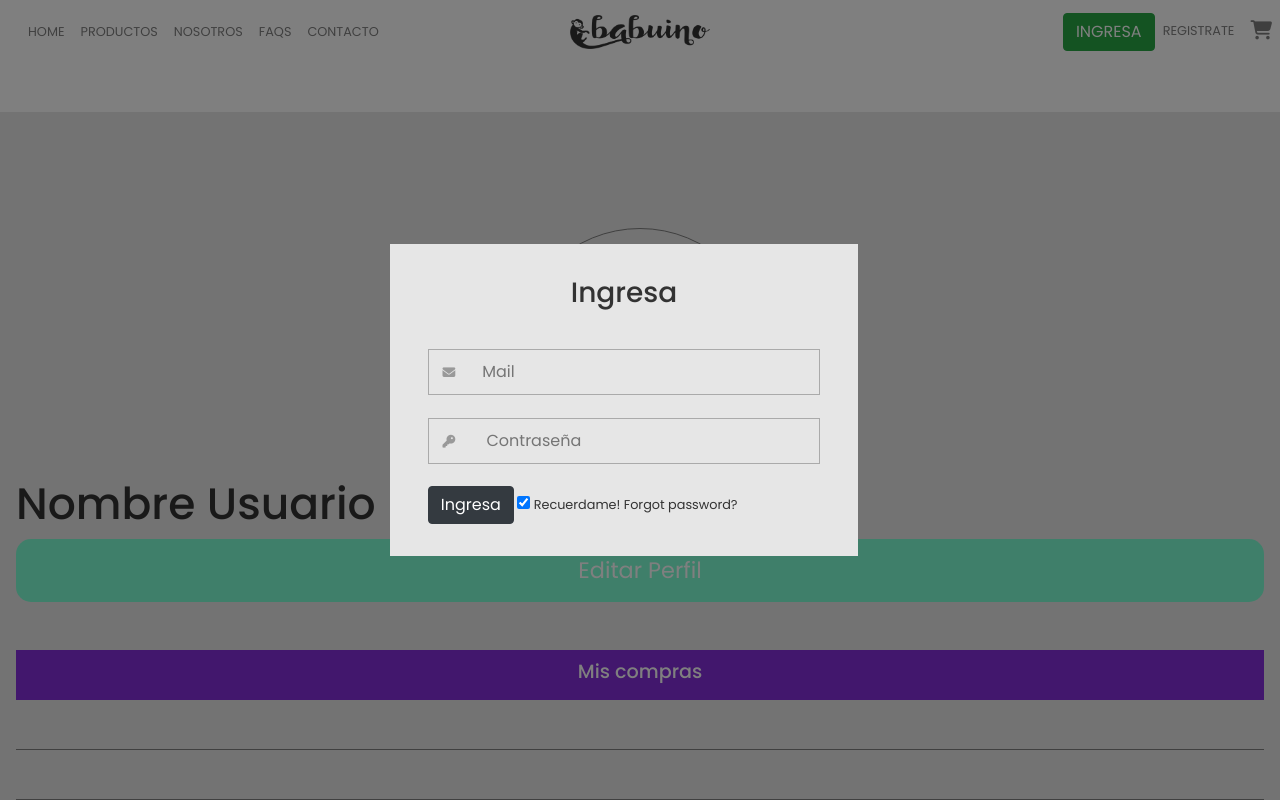
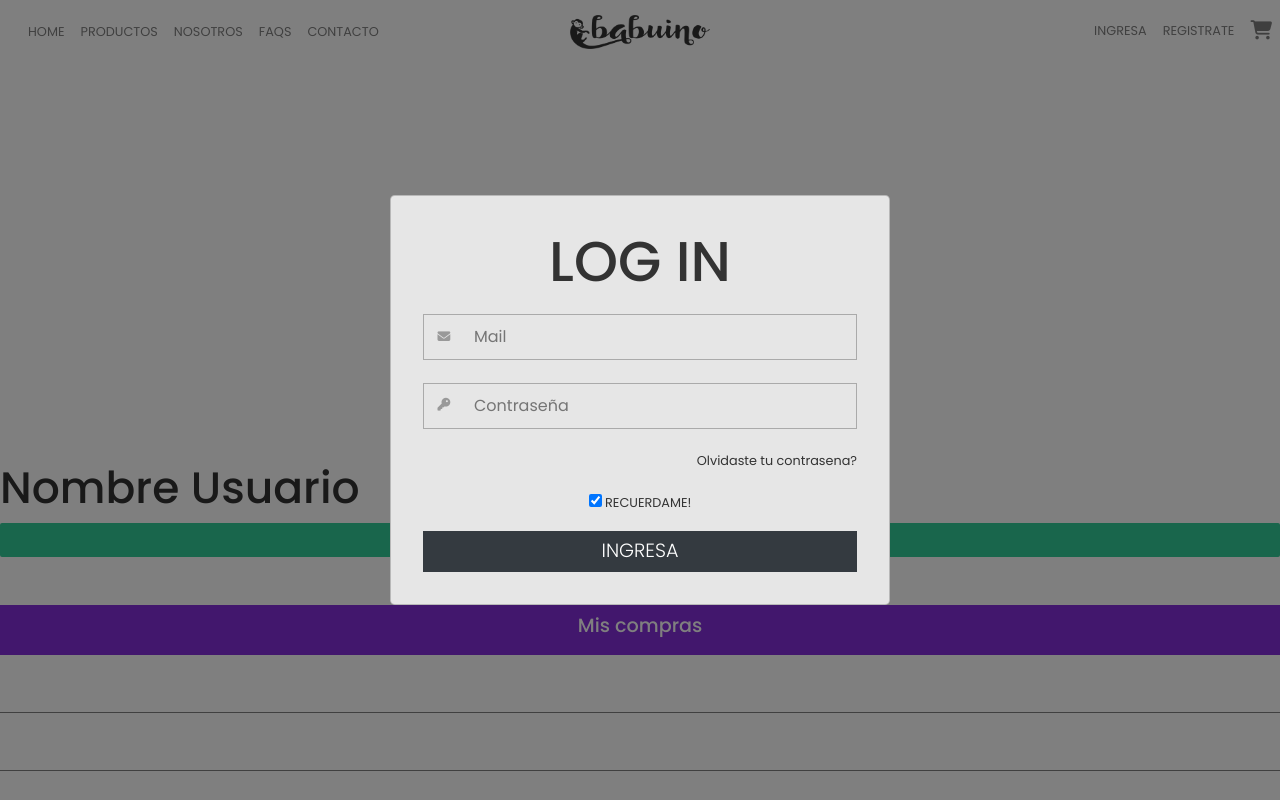
Before and after one commit to juan-camacho/grupo2_eCommerce, a PHP site: page /ProyectoIntegrador/perfil.php in a window 1280 px wide, after a click on "INGRESA". Run offline with PHP 8.4, Linux system fonts and the light colour scheme; some libraries are stand-ins or nearby versions.

Commit message:
Agus 10.34

```diff
--- a/CSS/styles.css
+++ b/CSS/styles.css
@@ -52,6 +52,20 @@ p {
 
 bold {
     font-weight: 700 !important;
+
+    }
+
+.btn {
+    border-radius: 0;
+    font-weight: 300;
+    text-transform: uppercase;
+    font-size: 1.2rem;
+    border: none;
+
+}
+
+.btn:hover {
+    background-color: #33CC99;
 
     }
 /* ---- TIPOS DE FLEX GENERALES  ----- */
@@ -908,63 +922,86 @@ perfil de usuario AS - 09.07.2019
         background-size:cover;
         height: 100vh;
         } */
+
 .threed:hover{
     box-shadow:
-    1px 1px #53a7ea,
-    2px 2px #53a7ea,
-    3px 3px #53a7ea;
+    1px 1px #aaa,
+    2px 2px #aaa,
+    3px 3px #aaa;
     -webkit-transform: translateX(-3px);
     transform: translateX(-3px);
 }
 
-.formulario_ap {
+
+.modal-content {
     background: #E6E6E6;
-    padding:1rem;
-    margin-right: 2rem;
-}
-
-.contenedor_ap {
-    width: 90%;
-    padding-top: 1rem;
-    padding-bottom: 1rem;
-    margin: 0 auto;
+    padding:2rem;
+    text-align: center;
 }
 
 
-.formulario_ap h4 {
-    text-align: center;
-    padding-top: 1rem;
-    padding-bottom: 1rem;
+.contenedor_ap {
+    width: 100%;
+    flex-direction: column;
+    justify-content: center;
+    display: flex;
 }
 
+.modal-content h2  {
+    text-transform: uppercase;
+    weight: 200;
+}
 
 input[type="text"], input[type="password"] {
     background-color: #E6E6E6;
     font-size: 1rem;
-    width: 80%;
     padding:10px;
     border: none;
+    width: 100%;
+    transform: none;
 }
 
 .input_contenedor_ap {
-    margin-bottom:1.4rem;
+    margin-bottom:0.7rem;
+    margin-top:0.7rem;
     border: solid 0.1rem #aaa;
+    display: flex;
+    justify-content: flex-start;
+    flex-direction: row;
+    align-items: center;
 }
+
+.divformu {
+    margin-top:0.7rem;
+    margin-bottom:0.7rem;
+    width: 100%;
+}
+
+
+#olvidastecontra {
+    text-align: right;
+}
+
+#recuerdame {
+    text-transform: uppercase;
+}
+
+
+.divformu button {
+  width: 100%;
+}
+
+.divformu span {
+
+}
+
+
 .icon {
     min-width: 40px;
     color: #999;
     text-align: center;
 }
-.btn_form {
-    border: none;
-    width: 100%;
-    color:#fff;
-    font-size: 1.4rem;
-    background-color: aquamarine;
-    padding: 15px 20px;
-    border-radius: 15px;
-    cursor: pointer;
-}
+
 form p {
     text-align: center;
 }
@@ -972,6 +1009,7 @@ a.link {
     font-weight: 600;
     text-decoration: none;
 }
+
 @media (min-width: 768px) {
     .formulario_ap {
         width: 100%;
--- a/php/mod/header.php
+++ b/php/mod/header.php
@@ -7,7 +7,7 @@
         <div class="collapse navbar-collapse" id="navbarNav">
             <ul class="navbar-nav">
                 <li class="nav-item">
-                    <a class="nav-link" href="home.php" >HOME</a>
+                    <a class="nav-link" href="index.php" >HOME</a>
                 </li>
                 <li class="nav-item">
                     <a class="nav-link" href="productos.php">PRODUCTOS</a>
@@ -24,7 +24,7 @@
             </ul>
             <ul class="navbar-nav ml-auto">
             <li class="nav-item">
-                <button type="button" class= "btn btn-success" data-toggle="modal" data-target="#loginModal" href="ingreso.php">INGRESA</button>
+                <a class="nav-link" data-toggle="modal" data-target="#loginModal">INGRESA</a>
             </li>
             <li class="nav-item">
                 <a class="nav-link" href="register.php">REGISTRATE</a>
@@ -36,9 +36,6 @@
         </div>
 
     </nav>
-    <div class="modal fade" tabindex="-1" role="dialog" id="loginModal">
-        <div class="modal-dialog modal-dialog-centered" role="document">
-            <?php require_once("ingreso.php")?>
-</div>
-</div>
+    <?php require_once("ingreso.php")?>
+
 </header>
--- a/php/mod/ingreso.php
+++ b/php/mod/ingreso.php
@@ -1,23 +1,29 @@
-<?php $tittle = "Tienda Babuino - Ingresar" ?>
-<div class="formulario_ap">
-   <h4>Ingresa</h4>
-   <form class="" action="index.php" method="post">
-     <div class="contenedor_ap">
+<div class="modal dialog" tabindex="-1" role="dialog" id="loginModal">
+    <div class="modal-dialog modal-dialog-centered" role="document">
+        <div class="modal-content">
+           <h2>LOG IN</h2>
+           <form class="contenedor_ap" action="index.php" method="post">
                 <div class="input_contenedor_ap threed">
                     <i class="fas fa-envelope icon"></i>
                     <input type="text" placeholder="Mail" required>
                 </div>
                 <div class="input_contenedor_ap threed">
                     <i class="fas fa-key icon"></i>
-        <input type="password" placeholder=" Contraseña" required>
+                    <input type="password" placeholder="Contraseña" required>
                 </div>
-            <a href="perfil.php">
-                <button class="btn btn-dark" type="submit" name="button" value="s">Ingresa</button></a>
+                <div class="divformu" id="olvidastecontra">
+                    <span>Olvidaste tu contrasena?</span>
+                </div>
+                <div class="divformu" id="recuerdame">
                     <label>
                         <input type="checkbox" checked="checked" name="recuerdo"> Recuerdame!
                     </label>
-            <span class="contraseña">Forgot <a href="proximo.php">password?</a></span>
                 </div>
+                    <button class="btn btn-dark" type="submit" name="button" value="s" data-toggle="modal" data-target="#loginModalok">Ingresa</button>
 
             </form>
         </div>
+    </div>
+</div>
+
+<?php require_once("usuariook.php")?>
--- /dev/null
+++ b/php/mod/usuariook.php
@@ -0,0 +1,7 @@
+<div class="modal dialog" tabindex="-1" role="dialog" id="loginModalok">
+    <div class="modal-dialog modal-dialog-centered" role="document">
+        <div class="modal-content">
+        <h4> Usuario XXXXX ok! </h4>
+        </div>
+    </div>
+</div>
```
Lines whose indentation alone changed are shown as unchanged.
